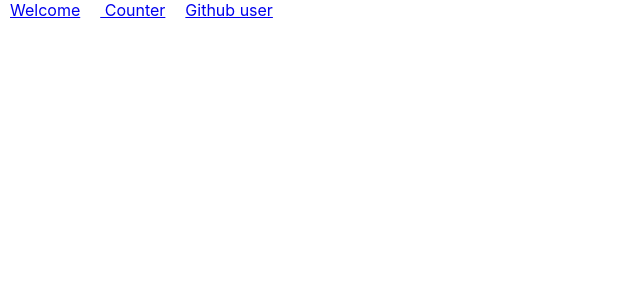
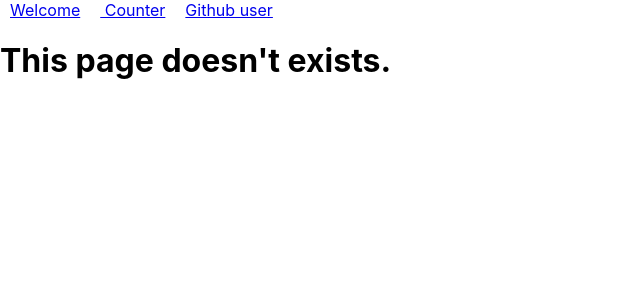
Before and after one commit to AlexMalla/react--exercises, a React (Create React App) app: page /users in a window 1280 px wide. Shown: the top 300 px of the page, without its empty margins (0-640 px from the left). Built offline with nearby package versions, Linux system fonts and the light colour scheme.

Commit message:
Ex React Router 05

```diff
--- a/src/App.js
+++ b/src/App.js
@@ -21,6 +21,7 @@ function App() {
       <Route path="/githubuser"  >
         <Route path=":username" element={<ShowGithubUser />} />
       </Route>
+      <Route path='*' element={<h1>This page doesn't exists.</h1>} />
     </Routes>
   </div>;
 }
```
